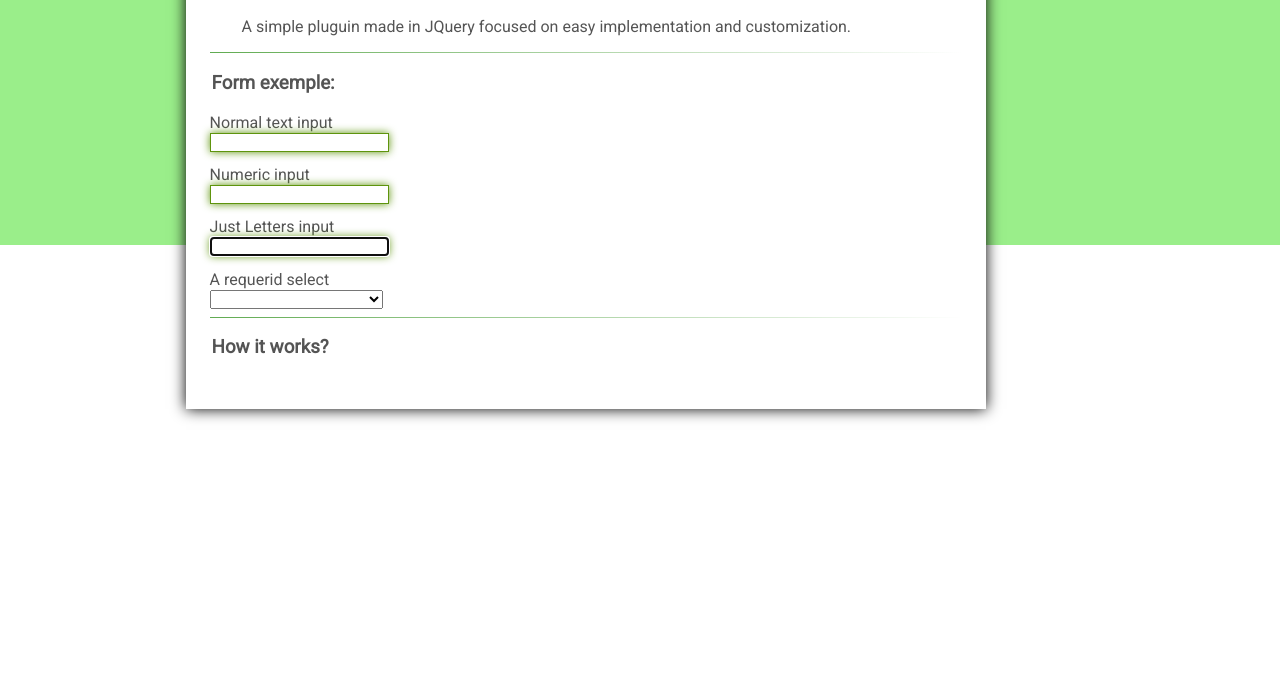
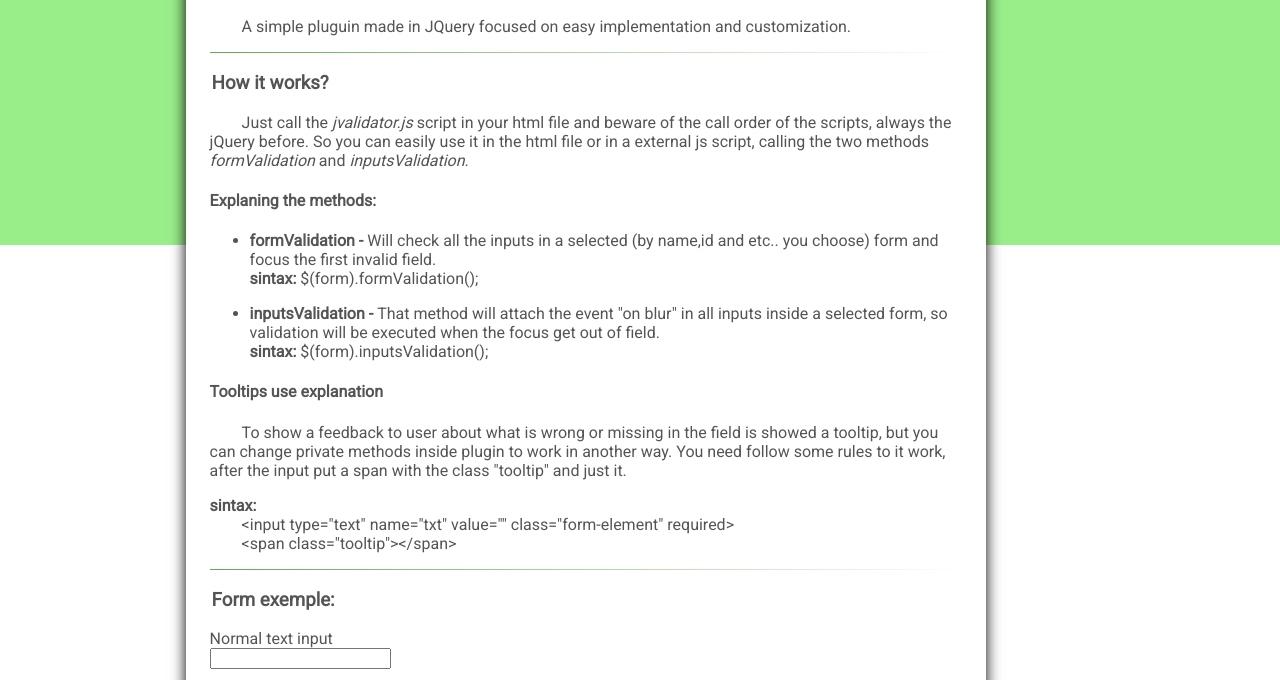
Before and after one commit to JonathanCotta/JValidator, a plain HTML site: page index.html in a window 1280 px wide. Shown: the part 107-787 px from the top of the page. Drawn offline with nearby package versions, Linux system fonts and the light colour scheme.

Commit message:
added information about the use of plugin

```diff
--- a/index.html
+++ b/index.html
@@ -4,7 +4,7 @@
     <meta charset="utf-8">
     <title>JValidator</title>
     <link rel="stylesheet" href="css/style.css">
-    <script src="js/jquery-1.11.3.min.js"></script>
+    <script src="https://ajax.googleapis.com/ajax/libs/jquery/1.11.3/jquery.min.js"></script>
     <script src="js/jvalidator.js"></script>
 </head>
 <body>
@@ -13,20 +13,55 @@
     </header>
     <section class="container">
         <div class="form-container">
-            <legend><h1> JValidator</h1></legend>
+            <legend>
+                <h1> JValidator</h1>
+            </legend>
             <p>A simple pluguin made in JQuery focused on easy implementation and customization.</p>
+            <hr>
+            <legend>
+                <h3>How it works?</h3>
+            </legend>
+            <p>
+                Just call the <i>jvalidator.js</i> script in your html file and beware of the call order of the scripts, always the jQuery before.
+                So you can easily use it in the html file or in a external js script, calling the two methods <i>formValidation</i> and <i>inputsValidation</i>.
+                <br>
+                <h4>Explaning the methods:</h4>
+                <ul>
+                    <li>
+                        <b>formValidation - </b>
+                        Will check all the inputs in a selected (by name,id and etc.. you choose) form and focus the first invalid field.</br>
+                        <b>sintax:</b> $(form).formValidation();
+                    </li>
+                    <li>
+                        <b>inputsValidation - </b>
+                        That method will attach the event "on blur" in all inputs inside a selected form, so  validation will be executed when the focus get out of field.</br>
+                        <b>sintax:</b> $(form).inputsValidation();
+                    </li>
+                </ul>
+                <h4>Tooltips use explanation</h4>
+                <p>To show a feedback to user about what is wrong or missing in the field is showed a tooltip, but you can change private methods inside plugin to work in another way.
+                    You need follow some rules to it work, after the input put a span with the class "tooltip" and just  it. </p>
+                    <b>sintax:</b></br>
+                    <div class="sintax">
+                        &lt;input type="text" name="txt" value="" class="form-element" required&gt;</br>
+                        &lt;span class="tooltip"&gt;&lt;/span&gt;</br>
+                    </div>
+                </p>
                 <hr>
                 <form name="FormExample" class="form" action="index.html" method="post">
                     <legend><h3>Form exemple:</h3></legend>
 
                     <label for="txt">Normal text input</label></br>
-                <input type="text" name="txt" value="" class="form-element" required=""></br>
+                    <input type="text" name="txt" value="" class="form-element" required="">
+                    <span class="tooltip"></span></br>
 
                     <label for="numeric">Numeric input</label></br>
-                <input type="text" name="numeric" value="" class="form-element" pattern="[0-9]" required></br>
+                    <input type="text" name="numeric" value="" class="form-element" pattern="[0-9]" required>
+                    <span class="tooltip"></span></br>
 
                     <label for="numeric">Just Letters input</label></br>
-                <input type="text" name="letters" value="" class="form-element" pattern="[^0-9]" required></br>
+                    <input type="text" name="letters" value="" class="form-element" pattern="[^0-9]" required>
+                    <span class="tooltip"></span></br>
 
                     <label for="selection">A requerid select</label></br>
                     <select class="form-element" name="selection" required>
@@ -34,21 +69,15 @@
                         <option value="1"> Option 1 </option>
                         <option value="2"> Option 2 </option>
                         <option value="3"> Option 3 </option>
-                    <option value="4"> Option 4 </option>
                     </select>
-
+                    <span class="tooltip"></span>
                 </form>
-            <hr>
-            <legend>
-                <h3>How it works?</h3>
-            </legend>
-            <p></p>
             </div>
         </section>
 
         <script type="text/javascript">
         $(document).ready(function() {
-        $(".form").formValidation();
+            $(".form").inputsValidation();
         });
         </script>
     </body>
```
Lines whose indentation alone changed are shown as unchanged.
